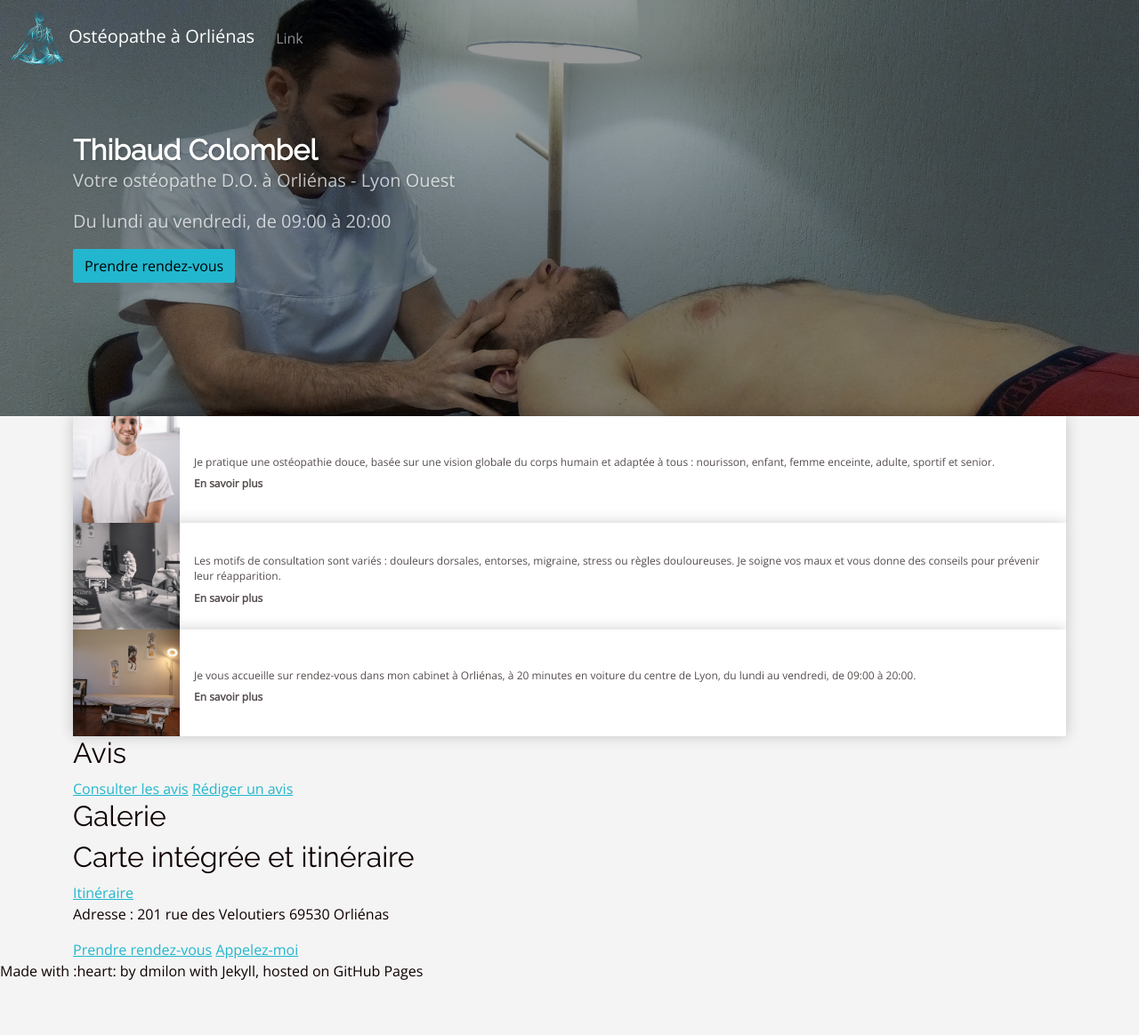
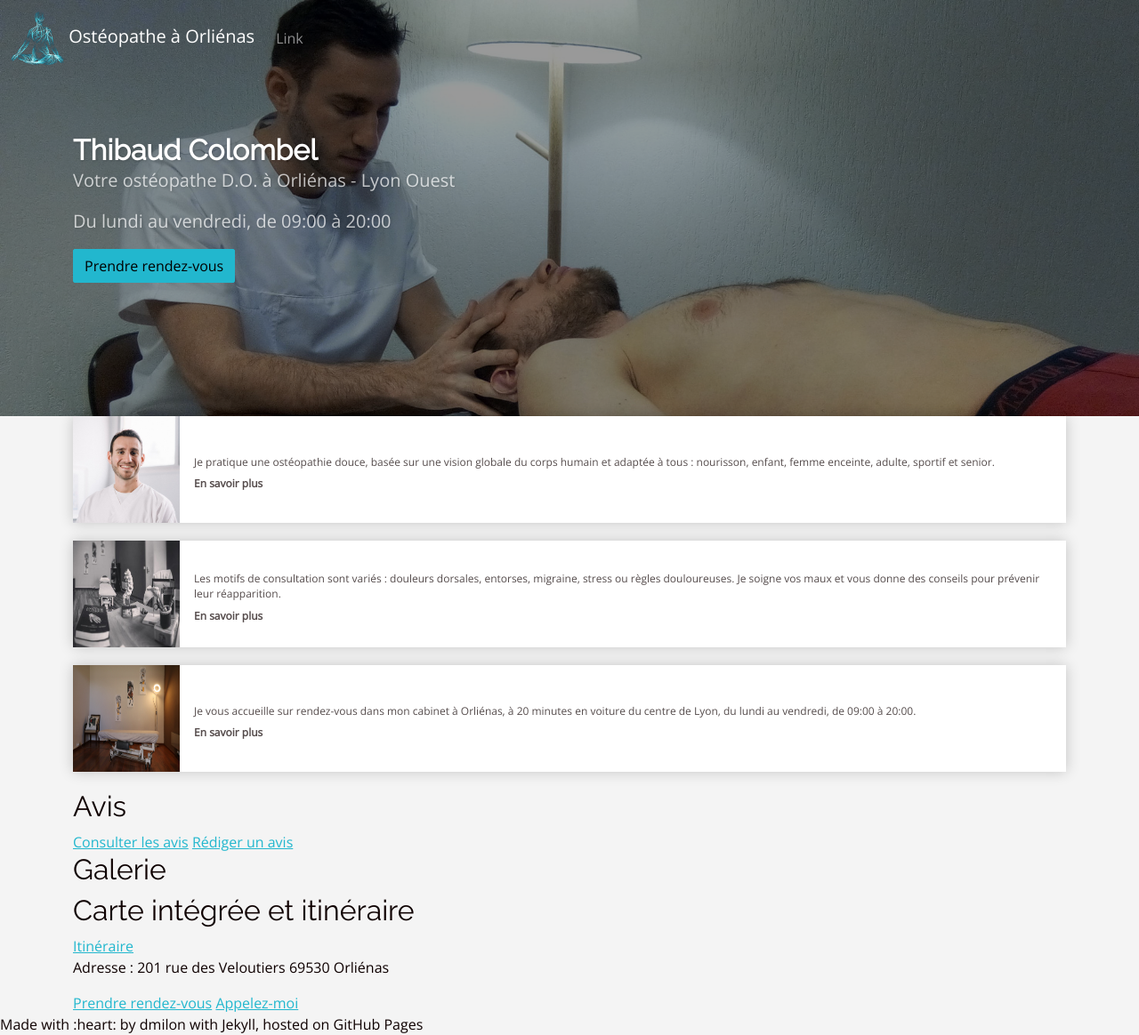
Before and after one commit to dmilon/osteopathe-orlienas, a Jekyll site: the page built from index.html, in a window 1280 px wide and 1164 px high. Shown: the whole window at 89% size. Built offline with Jekyll 4.4.1, drawn with Linux system fonts in a browser that asks for light colours; some web fonts are replaced.

Commit message:
refactor cards into collections

```diff
--- a/_config.yml
+++ b/_config.yml
@@ -18,15 +18,22 @@
 # You can create any custom variable you would like, and they will be accessible
 # in the templates via {{ site.myvariable }}.
 
-title: Ostéopathe Orliénas
-email: milon.damien@gmail.com
-description: >- # this means to ignore newlines until "baseurl:"
-  Write an awesome description for your new site here. You can edit this
-  line in _config.yml. It will appear in your document head meta (for
-  Google search results) and in your feed.xml site description.
-baseurl: "" # the subpath of your site, e.g. /blog
-url: "" # the base hostname & protocol for your site, e.g. http://example.com
-github_username:  dmilon
+# title: Ostéopathe Orliénas
+# email: milon.damien@gmail.com
+# description: >- # this means to ignore newlines until "baseurl:"
+#   Write an awesome description for your new site here. You can edit this
+#   line in _config.yml. It will appear in your document head meta (for
+#   Google search results) and in your feed.xml site description.
+# baseurl: "" # the subpath of your site, e.g. /blog
+# url: "" # the base hostname & protocol for your site, e.g. http://example.com
+# github_username:  dmilon
+collections:
+  # cards:
+    # - img_src: portrait
+    #   img_alt: Portrait de Thibaud Colombel
+    #   text: "Je pratique une ostéopathie douce, basée sur une vision globale du corps humain et adaptée à tous : nourisson, enfant, femme enceinte, adulte, sportif et senior."
+  cards:
+    sort_by: position
 
 # Exclude from processing.
 # The following items will not be processed, by default.
--- a/_includes/card.html
+++ b/_includes/card.html
@@ -1,5 +1,5 @@
 <div class="card-product">
-  <img src="/assets/images/{{ include.img_src }}" alt="{{ include.img_alt }}"/>
+  <img src="/assets/images/{{ include.img_src }}.jpg" alt="{{ include.img_alt }}"/>
   <div class="card-product-infos">
     <p>{{ include.text }}</p>
     <p><strong>En savoir plus</strong></p>
--- /dev/null
+++ b/_includes/favicons.html
@@ -0,0 +1,17 @@
+<link rel="apple-touch-icon" sizes="57x57" href="/assets/images/favicon/apple-icon-57x57.png">
+<link rel="apple-touch-icon" sizes="60x60" href="/assets/images/favicon/apple-icon-60x60.png">
+<link rel="apple-touch-icon" sizes="72x72" href="/assets/images/favicon/apple-icon-72x72.png">
+<link rel="apple-touch-icon" sizes="76x76" href="/assets/images/favicon/apple-icon-76x76.png">
+<link rel="apple-touch-icon" sizes="114x114" href="/assets/images/favicon/apple-icon-114x114.png">
+<link rel="apple-touch-icon" sizes="120x120" href="/assets/images/favicon/apple-icon-120x120.png">
+<link rel="apple-touch-icon" sizes="144x144" href="/assets/images/favicon/apple-icon-144x144.png">
+<link rel="apple-touch-icon" sizes="152x152" href="/assets/images/favicon/apple-icon-152x152.png">
+<link rel="apple-touch-icon" sizes="180x180" href="/assets/images/favicon/apple-icon-180x180.png">
+<link rel="icon" type="image/png" sizes="192x192"  href="/assets/images/favicon/android-icon-192x192.png">
+<link rel="icon" type="image/png" sizes="32x32" href="/assets/images/favicon/favicon-32x32.png">
+<link rel="icon" type="image/png" sizes="96x96" href="/assets/images/favicon/favicon-96x96.png">
+<link rel="icon" type="image/png" sizes="16x16" href="/assets/images/favicon/favicon-16x16.png">
+<link rel="manifest" href="/assets/images/favicon/manifest.json">
+<meta name="msapplication-TileColor" content="#ffffff">
+<meta name="msapplication-TileImage" content="/assets/images/favicon/ms-icon-144x144.png">
+<meta name="theme-color" content="#ffffff">
--- a/_layouts/default.html
+++ b/_layouts/default.html
@@ -5,27 +5,10 @@
 
     <meta charset="utf-8">
     <meta name="viewport" content="width=device-width, initial-scale=1">
-
     <!-- TODO(dmilon): replace by seo -->
     <meta name="robots" content="noindex">
 
-    <link rel="apple-touch-icon" sizes="57x57" href="/assets/images/favicon/apple-icon-57x57.png">
-    <link rel="apple-touch-icon" sizes="60x60" href="/assets/images/favicon/apple-icon-60x60.png">
-    <link rel="apple-touch-icon" sizes="72x72" href="/assets/images/favicon/apple-icon-72x72.png">
-    <link rel="apple-touch-icon" sizes="76x76" href="/assets/images/favicon/apple-icon-76x76.png">
-    <link rel="apple-touch-icon" sizes="114x114" href="/assets/images/favicon/apple-icon-114x114.png">
-    <link rel="apple-touch-icon" sizes="120x120" href="/assets/images/favicon/apple-icon-120x120.png">
-    <link rel="apple-touch-icon" sizes="144x144" href="/assets/images/favicon/apple-icon-144x144.png">
-    <link rel="apple-touch-icon" sizes="152x152" href="/assets/images/favicon/apple-icon-152x152.png">
-    <link rel="apple-touch-icon" sizes="180x180" href="/assets/images/favicon/apple-icon-180x180.png">
-    <link rel="icon" type="image/png" sizes="192x192"  href="/assets/images/favicon/android-icon-192x192.png">
-    <link rel="icon" type="image/png" sizes="32x32" href="/assets/images/favicon/favicon-32x32.png">
-    <link rel="icon" type="image/png" sizes="96x96" href="/assets/images/favicon/favicon-96x96.png">
-    <link rel="icon" type="image/png" sizes="16x16" href="/assets/images/favicon/favicon-16x16.png">
-    <link rel="manifest" href="/assets/images/favicon/manifest.json">
-    <meta name="msapplication-TileColor" content="#ffffff">
-    <meta name="msapplication-TileImage" content="/assets/images/favicon/ms-icon-144x144.png">
-    <meta name="theme-color" content="#ffffff">
+    {% include favicons.html %}
 
     <link rel="stylesheet" href="{{ '/assets/css/styles.css' | relative_url }}">
   </head>
@@ -33,13 +16,12 @@
     {% include navbar.html %}
     {% include banner.html %}
 
-    <main class="flex-shrink-0">
-      <div class="container">
-        {% include card.html img_src="portrait.jpg" img_alt="Portrait de Thibaud Colombel" text="Je pratique une ostéopathie douce, basée sur une vision globale du corps humain et adaptée à tous : nourisson, enfant, femme enceinte, adulte, sportif et senior." %}
-
-        {% include card.html img_src="desk.jpg" img_alt="Bureau du cabinet de Thibaud Colombel" text="Les motifs de consultation sont variés : douleurs dorsales, entorses, migraine, stress ou règles douloureuses. Je soigne vos maux et vous donne des conseils pour prévenir leur réapparition." %}
-
-        {% include card.html img_src="table.jpg" img_alt="Table de soin du cabinet de Thibaud Colombel" text="Je vous accueille sur rendez-vous dans mon cabinet à Orliénas, à 20 minutes en voiture du centre de Lyon, du lundi au vendredi, de 09:00 à 20:00." %}
+    <main class="container">
+      <section>
+        {% for card in site.cards %}
+          {% include card.html img_src=card.img_src img_alt=card.img_alt text=card.content %}
+        {% endfor %}
+      </section>
 
       <h2>Avis</h2>
       <a href="https://www.google.com/maps/place/Thibaud+Colombel+-+Ost%C3%A9opathe+D.O./@45.6584791,4.716462,17z/data=!4m7!3m6!1s0x47f4ebb545f4a7c7:0x3f25f7330d67b73f!8m2!3d45.6584754!4d4.7186507!9m1!1b1">Consulter les avis</a>
@@ -55,7 +37,6 @@
         <a href="https://www.doctolib.fr/osteopathe/69005/thibaud-colombel">Prendre rendez-vous</a>
         <a href="tel:+33-7-68-39-90-66">Appelez-moi</a>
       </section>
-      </div>
     </main>
 
     <footer>
--- a/_sass/components/_card.scss
+++ b/_sass/components/_card.scss
@@ -5,12 +5,13 @@
   box-shadow: 0 0 15px rgba(0,0,0,0.2);
   display: flex;
   align-items: center;
+  margin-bottom: 20px;
 }
 
 .card-product img {
   height: 100%;
   width: 120px;
-  object-fit: cover;
+  object-fit: fit;
 }
 
 .card-product h2 {
--- a/index.html
+++ b/index.html
@@ -1,5 +1,3 @@
 ---
 layout: default
 ---
-
-<h1>Hello</h1>
```
Also changed, not shown: _cards/office.md (added, +6 -0 lines), _cards/thibaud.md (added, +6 -0 lines), _cards/treatment.md (added, +6 -0 lines), assets/images/portrait.jpg. Lines whose indentation alone changed are shown as unchanged.
